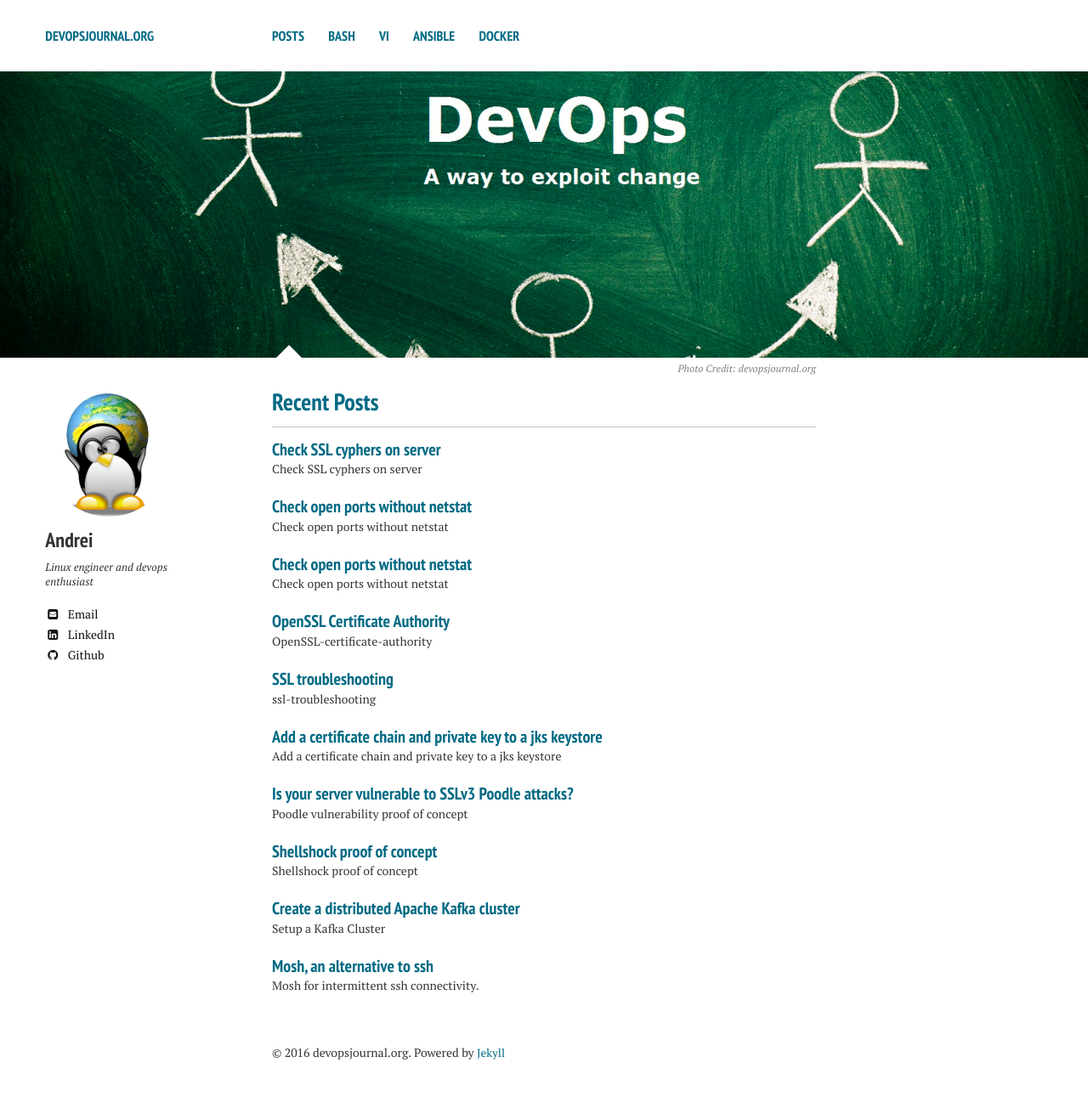
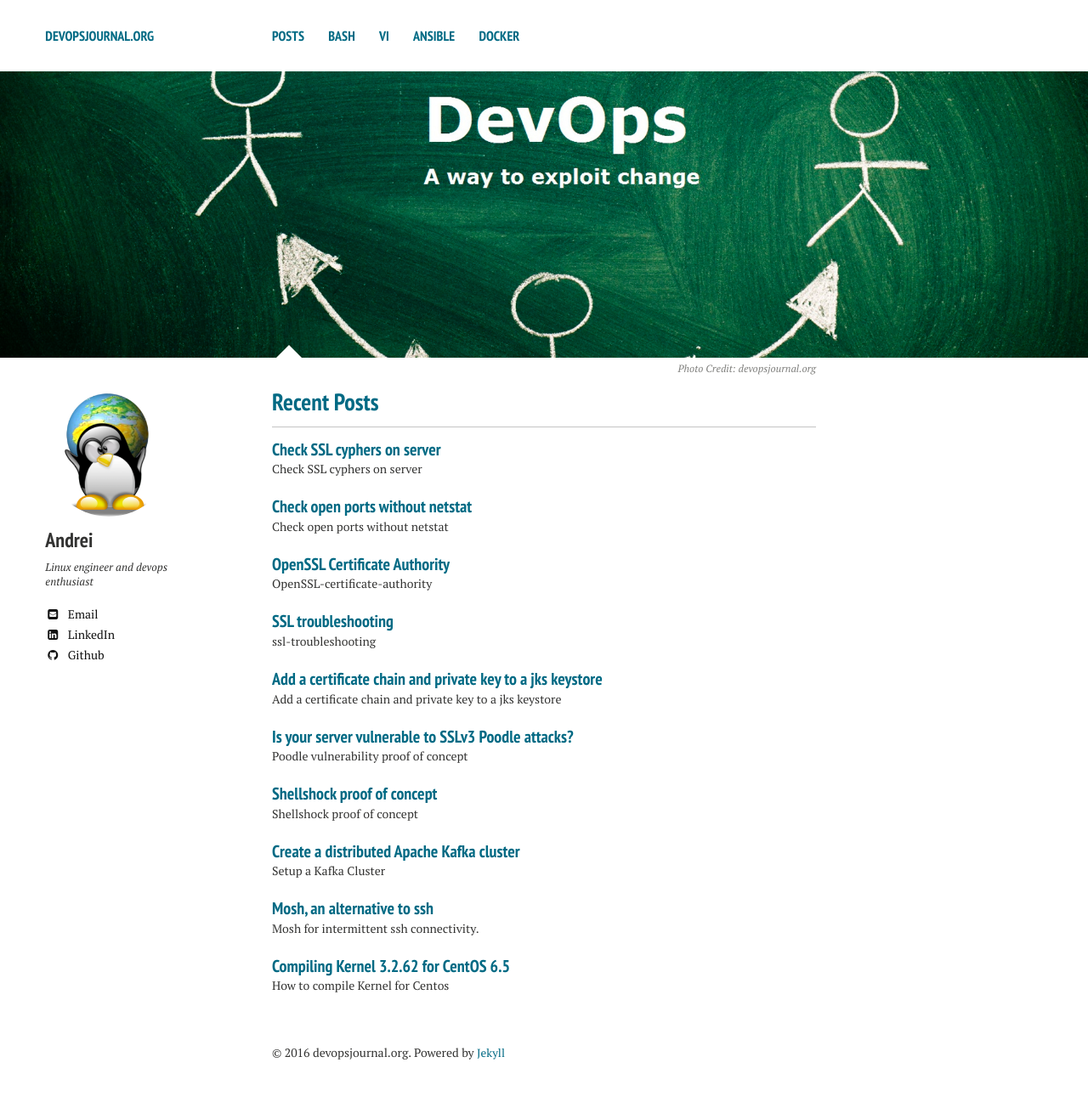
Before and after one commit to andreisid/andreisid.github.io, a Jekyll site: the page built from index.md, in a window 1280 px wide. Shown: the whole page at 85% size. Built offline with Jekyll 4.4.1, drawn with Linux system fonts in a browser that asks for light colours; nearby versions of some CDN libraries.

Commit message:
renamed file

```diff
--- a/_posts/2016-11-01-check-open-ports-without-netstat.markdown
+++ /dev/null
@@ -1,21 +0,0 @@
----
-author: andrei
-comments: true
-date: 2016-01-12 15:01:00+00:00
-layout: post
-slug: check-open-ports-without-netstat
-title: Check open ports without netstat
-excerpt: "Check open ports without netstat"
-categories:
-- ssl
-- linux
-- security
-- certificates
----
-
-{% include _toc.html %}
-
-{% highlight bash %}
-declare -a array=($(tail -n +2 /proc/net/tcp | cut -d":" -f"3"|cut -d" " -f"1")) && \
-for port in ${array[@]}; do echo $((0x$port)); done
-{% endhighlight %}
```
Also changed, not shown: _data/authors.yml (line endings or trailing spaces), images/cypher-275*183.jpg (added).
